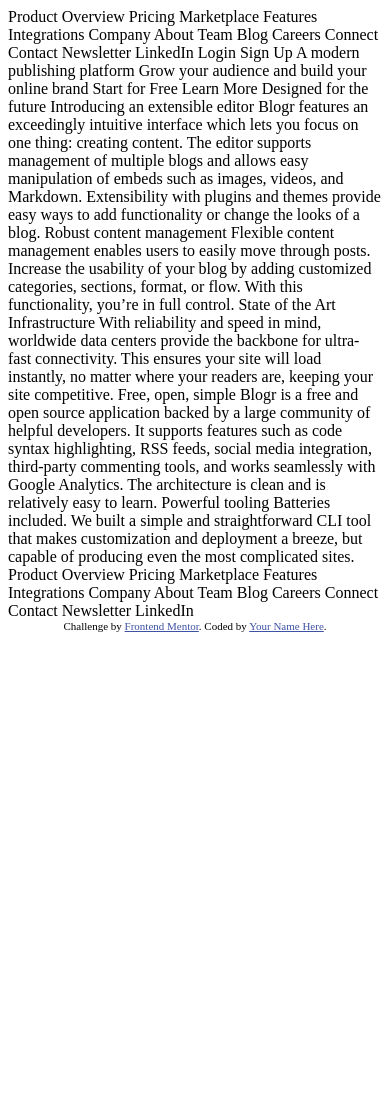
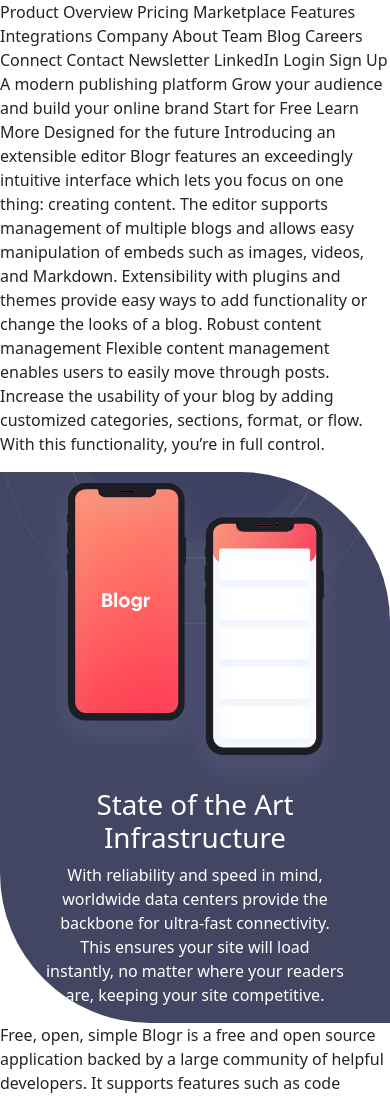
Before and after one commit to 202303-PRM-TR-FEW/landing-page-challenge-sukran-furkan-bootstrap, a plain HTML site: page index.html in a window 390 px wide. Shown: the top 1099 px of the page. Before the commit the page ends 844 px from the top, so only its background shows below. Drawn offline with nearby package versions, Linux system fonts and the light colour scheme.

Commit message:
add: the layout of state-of-art I created a flex row container which changes to column when screen below md. background image and background color is complete. text alignment is complete. mobile phone svg alignment is not complete.

```diff
--- a/index.html
+++ b/index.html
@@ -1,21 +1,32 @@
 <!DOCTYPE html>
 <html lang="en">
+
 <head>
   <meta charset="UTF-8">
-  <meta name="viewport" content="width=device-width, initial-scale=1.0"> <!-- displays site properly based on user's device -->
+  <meta name="viewport" content="width=device-width, initial-scale=1.0">
+  <!-- displays site properly based on user's device -->
 
   <link rel="icon" type="image/png" sizes="32x32" href="./images/favicon-32x32.png">
 
   <title>Frontend Mentor | [Blogr]</title>
-
+  <link href="https://cdn.jsdelivr.net/npm/bootstrap@5.2.3/dist/css/bootstrap.min.css" rel="stylesheet"
+    integrity="sha384-rbsA2VBKQhggwzxH7pPCaAqO46MgnOM80zW1RWuH61DGLwZJEdK2Kadq2F9CUG65" crossorigin="anonymous">
+  <link rel="stylesheet" href="./style.css">
   <!-- Feel free to remove these styles or customise in your own stylesheet 👍 -->
   <style>
-    .attribution { font-size: 11px; text-align: center; }
-    .attribution a { color: hsl(228, 45%, 44%); }
+    .attribution {
+      font-size: 11px;
+      text-align: center;
+    }
+
+    .attribution a {
+      color: hsl(228, 45%, 44%);
+    }
   </style>
 </head>
+
 <body>
-  Product
+  <p>Product
 
     Overview
     Pricing
@@ -56,10 +67,36 @@
     Robust content management
     Flexible content management enables users to easily move through posts. Increase the usability of your blog
     by adding customized categories, sections, format, or flow. With this functionality, you’re in full control.
+  </p>
 
+
+
+  <div id="state-of-the-art" class=" state-of-art-container  d-flex flex-column flex-md-row text-white">
+    <div class="container position-relative">
+      <div class="row">
+        <div class="col-10 ms-auto me-auto col-md-5">
+          <img id="mobile-phones" src="./images/illustration-phones.svg" class="img-fluid position-relative"
+            alt="2 mobile phones">
+        </div>
+        <div class="ms-auto me-auto text-center text-md-start col-10 col-md-7 align-self-center">
+          <h2 class="fs-1">
             State of the Art Infrastructure
+          </h2>
+          <p>
             With reliability and speed in mind, worldwide data centers provide the backbone for ultra-fast connectivity.
             This ensures your site will load instantly, no matter where your readers are, keeping your site competitive.
+          </p>
+        </div>
+      </div>
+    </div>
+  </div>
+
+
+
+
+
+
+
 
   Free, open, simple
   Blogr is a free and open source application backed by a large community of helpful developers. It supports
@@ -67,7 +104,8 @@
   and works seamlessly with Google Analytics. The architecture is clean and is relatively easy to learn.
 
   Powerful tooling
-  Batteries included. We built a simple and straightforward CLI tool that makes customization and deployment a breeze, but
+  Batteries included. We built a simple and straightforward CLI tool that makes customization and deployment a breeze,
+  but
   capable of producing even the most complicated sites.
 
   Product
@@ -95,5 +133,10 @@
     Challenge by <a href="https://www.frontendmentor.io?ref=challenge" target="_blank">Frontend Mentor</a>.
     Coded by <a href="#">Your Name Here</a>.
   </div>
+  <script src="https://cdn.jsdelivr.net/npm/bootstrap@5.2.3/dist/js/bootstrap.bundle.min.js"
+    integrity="sha384-kenU1KFdBIe4zVF0s0G1M5b4hcpxyD9F7jL+jjXkk+Q2h455rYXK/7HAuoJl+0I4"
+    crossorigin="anonymous"></script>
+
 </body>
+
 </html>
--- /dev/null
+++ b/style.css
@@ -0,0 +1,13 @@
+.state-of-art-container {
+    background-color: #3a3d5cf3;
+    background-image: url(./images/bg-pattern-circles.svg);
+    background-repeat: no-repeat;
+    background-size: contain;
+    mix-blend-mode: normal;
+    background-position: 0 -15rem;
+}
+
+#state-of-the-art {
+    border-top-right-radius: 150px;
+    border-bottom-left-radius: 150px;
+}
```
Lines whose indentation alone changed are shown as unchanged.
